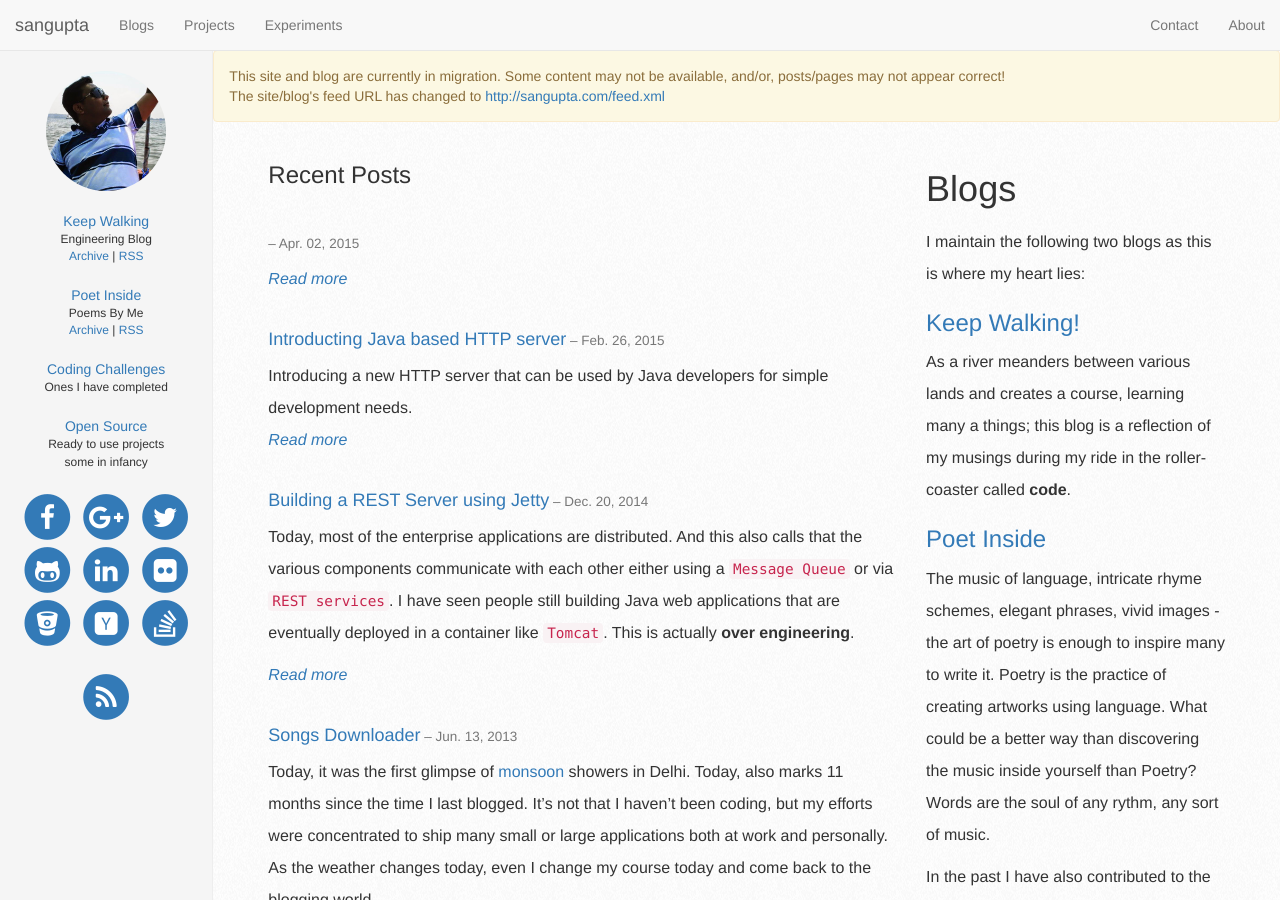
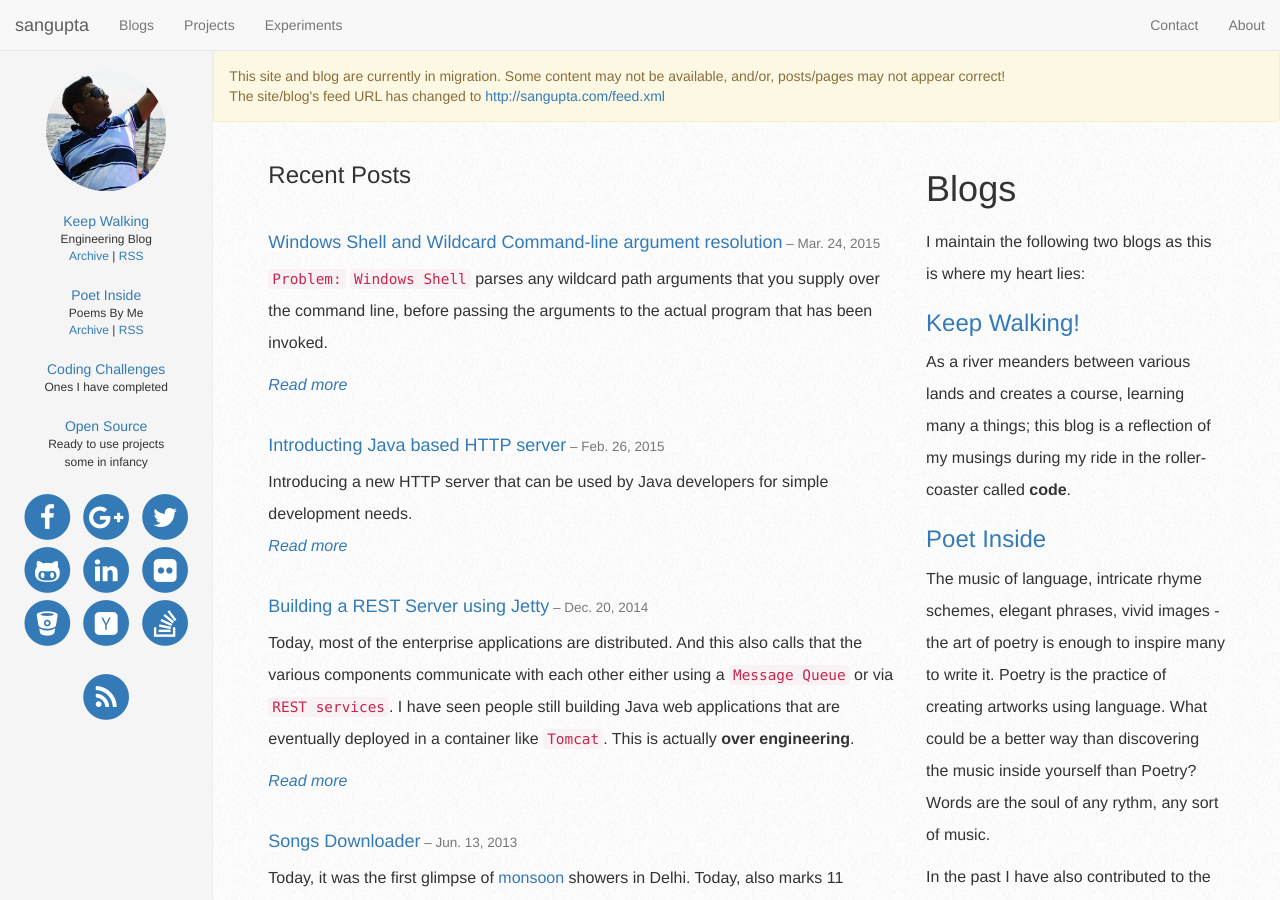
Before and after one commit to sangupta/sangupta.github.io, a Jekyll site: the page built from index.html, in a window 1280 px wide and 900 px high. Built offline with Jekyll 4.4.1, drawn with Linux system fonts in a browser that asks for light colours; nearby versions of some CDN libraries; Markdown is read by kramdown in place of the engine named in the settings; comment, search, counter and statistics services are not loaded; some of the changed lines change nothing that is shown.

Commit message:
updated for breaking in partial mode

```diff
--- a/_posts/2015-03-24-windows-shell-and-wildcard-arguments-resolution.md
+++ b/_posts/2015-03-24-windows-shell-and-wildcard-arguments-resolution.md
@@ -3,17 +3,12 @@
 title: Windows Shell and Wildcard Command-line argument resolution
 permalink: /tech/windows-shell-wildcard-argument-resolution.html
 tags: java, coding-techniques
-excerpt: Windows Shell parses any wildcard path arguments that you supply over the command
-line, before passing the arguments to the actual program that has been invoked.
 ---
-
-For quite some time I have been building command-line tools for easing my day-to-day work,
-or automate multiple workflow steps, or as an administrator interface to projects that I
-work upon. The beauty of command-line tools is that you can focus on logic than presentation
-and yet roll out a ready-to-use solution with much ease.
 
 `Problem:` `Windows Shell` parses any wildcard path arguments that you supply over the command
 line, before passing the arguments to the actual program that has been invoked.
+
+<!-- break here -->
 
 Now let's see why this is a problem. A simple tool when invoked from the `Windows Shell`
 command line behaved very differently from when the same arguments were provided either via
```
